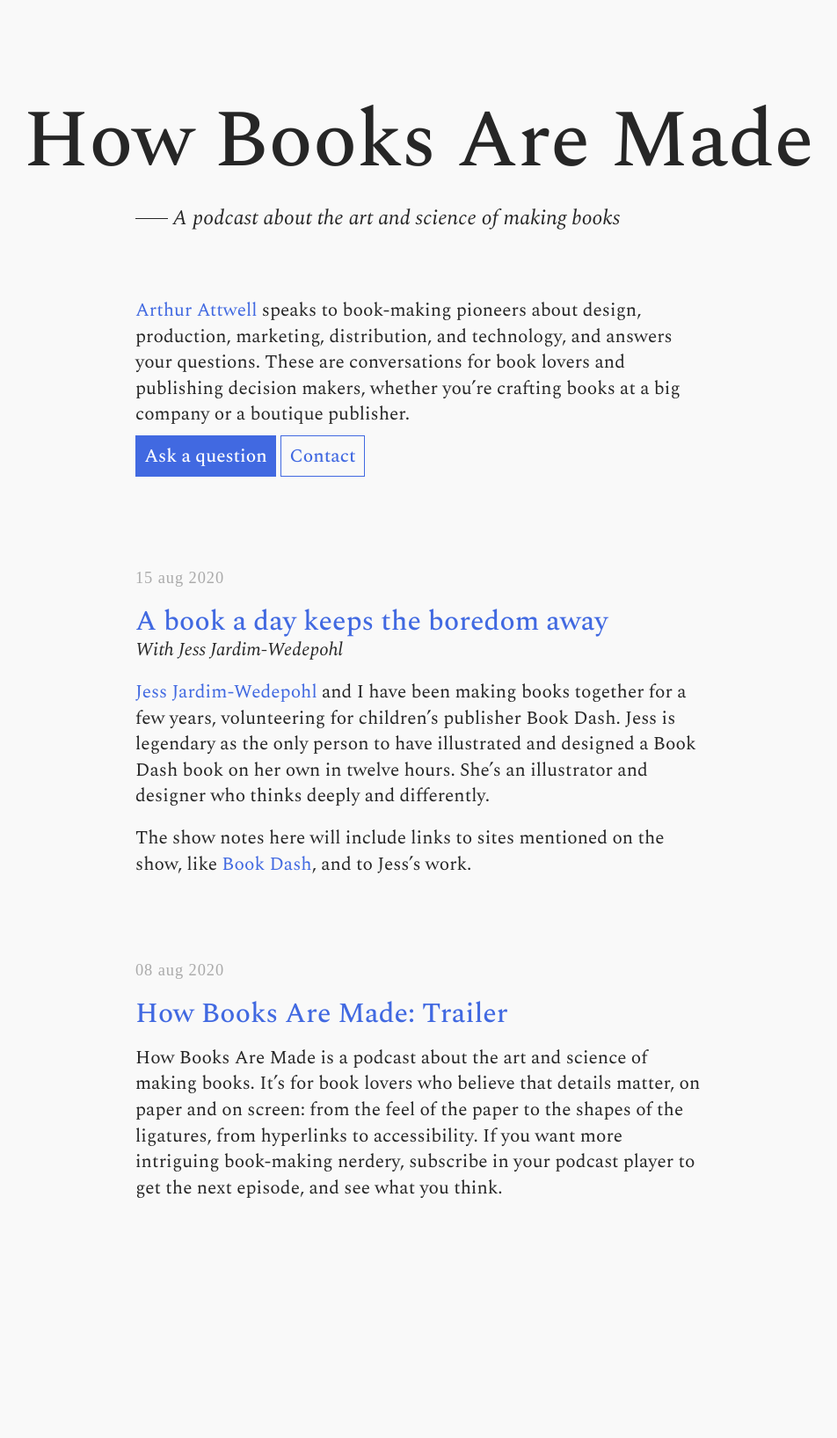
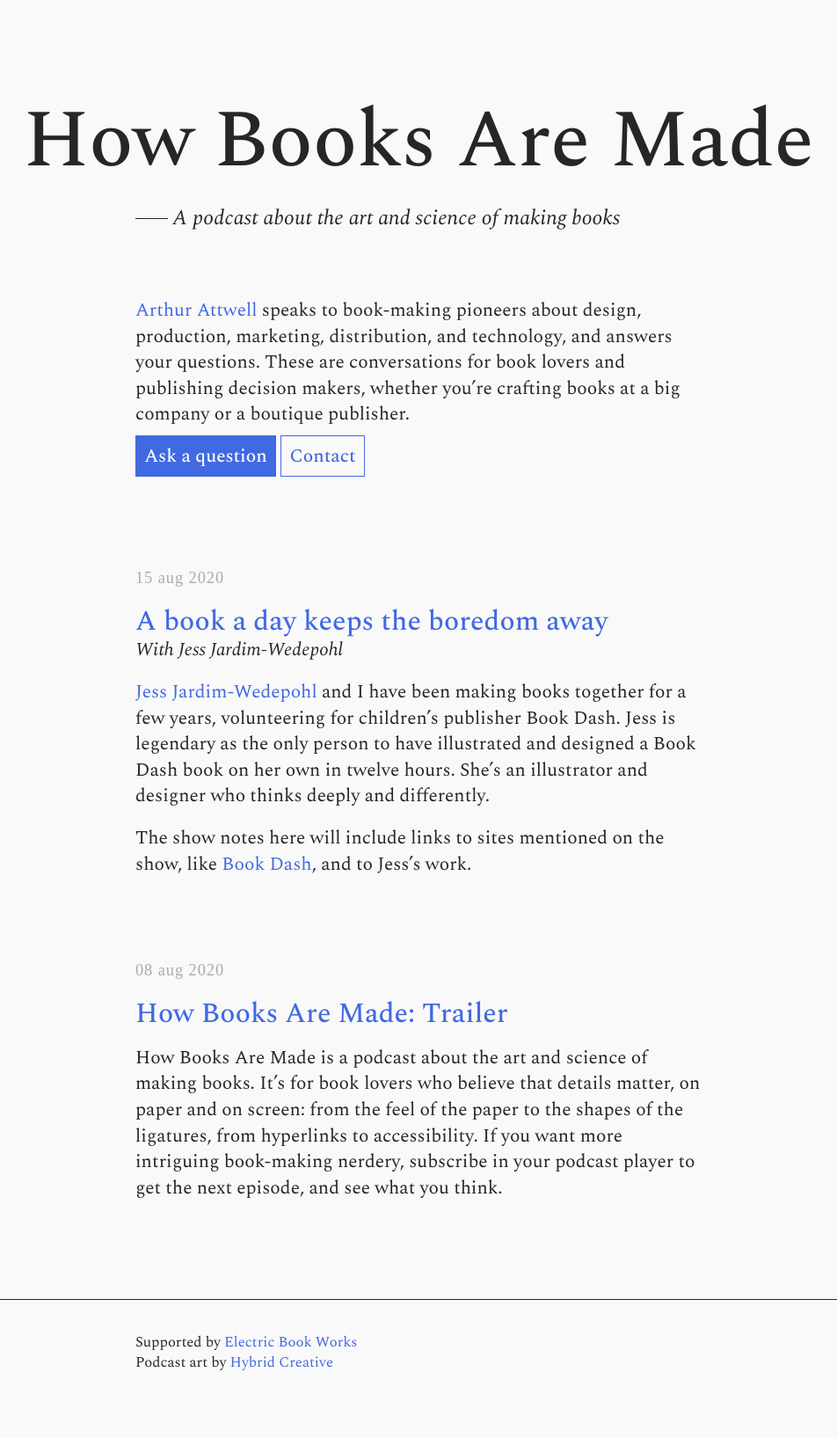
Before and after one commit to electricbookworks/howbooksaremade, a Jekyll site: the page built from index.md, in a window 1280 px wide. Shown: the whole page at 88% size, without its empty margins (164-1116 px from the left). Built offline with Jekyll 4.4.1, drawn with Linux system fonts in a browser that asks for light colours; some web fonts are replaced; before the commit the page ends 1477 px from its top, so only the background shows below that.

Commit message:
Add footer

```diff
--- a/_layouts/default.html
+++ b/_layouts/default.html
@@ -12,5 +12,16 @@
         {{ content }}
 
     </div>
+
+    <div class="footer">
+        <div class="footer-content">
+            <p>
+                Supported by <a href="https://electricbookworks.com">Electric Book Works</a>
+            </p>
+            <p>
+                Podcast art by <a href="https://hybridcreative.co.za">Hybrid Creative</a>
+            </p>
+        </div>
+    </div>
 </body>
 </html>
--- a/web.scss
+++ b/web.scss
@@ -199,3 +199,18 @@ form {
         }
     }
 }
+
+.footer {
+    border-top: $rule-thickness solid $color-text-main;
+    font-size: 0.9rem;
+    padding: 2rem 1rem 4rem 1rem;
+
+    .footer-content {
+        margin: auto;
+        max-width: $max-width;
+
+        p {
+            margin: 0;
+        }
+    }
+}
```
Also changed, not shown: 3 other files.
